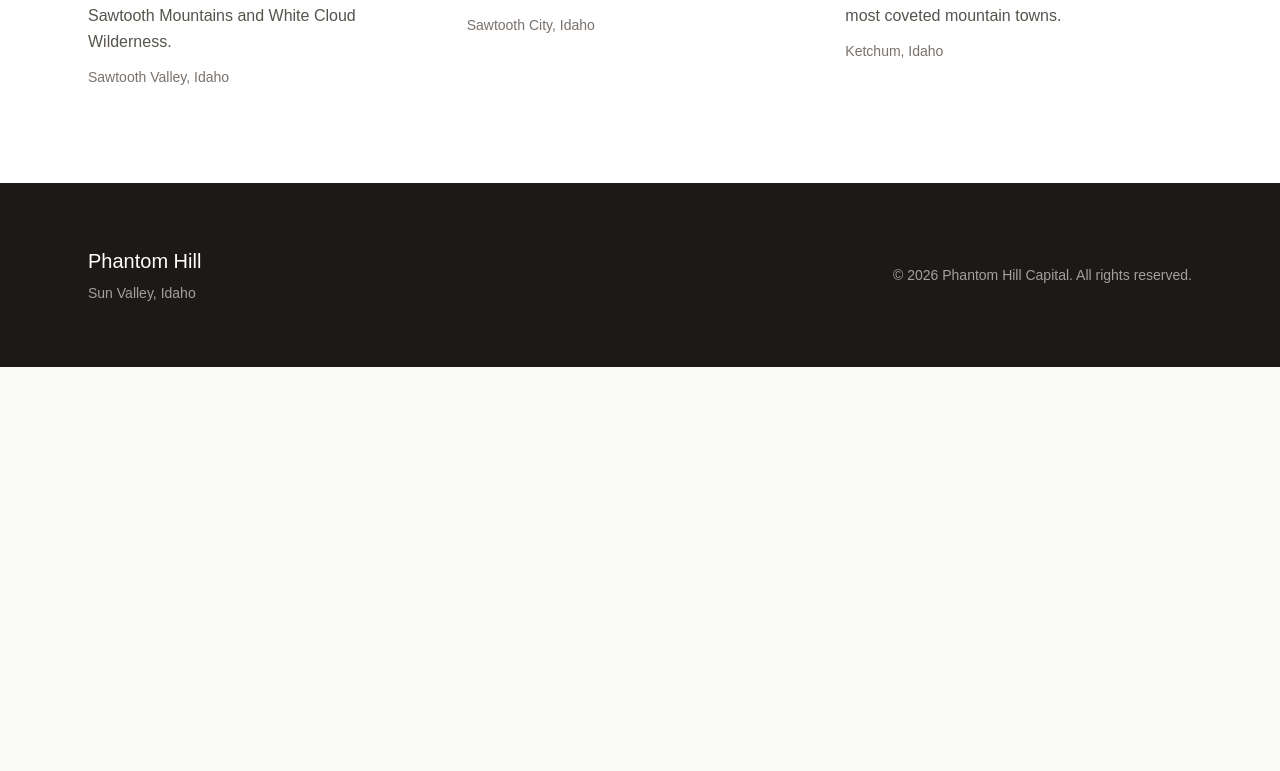
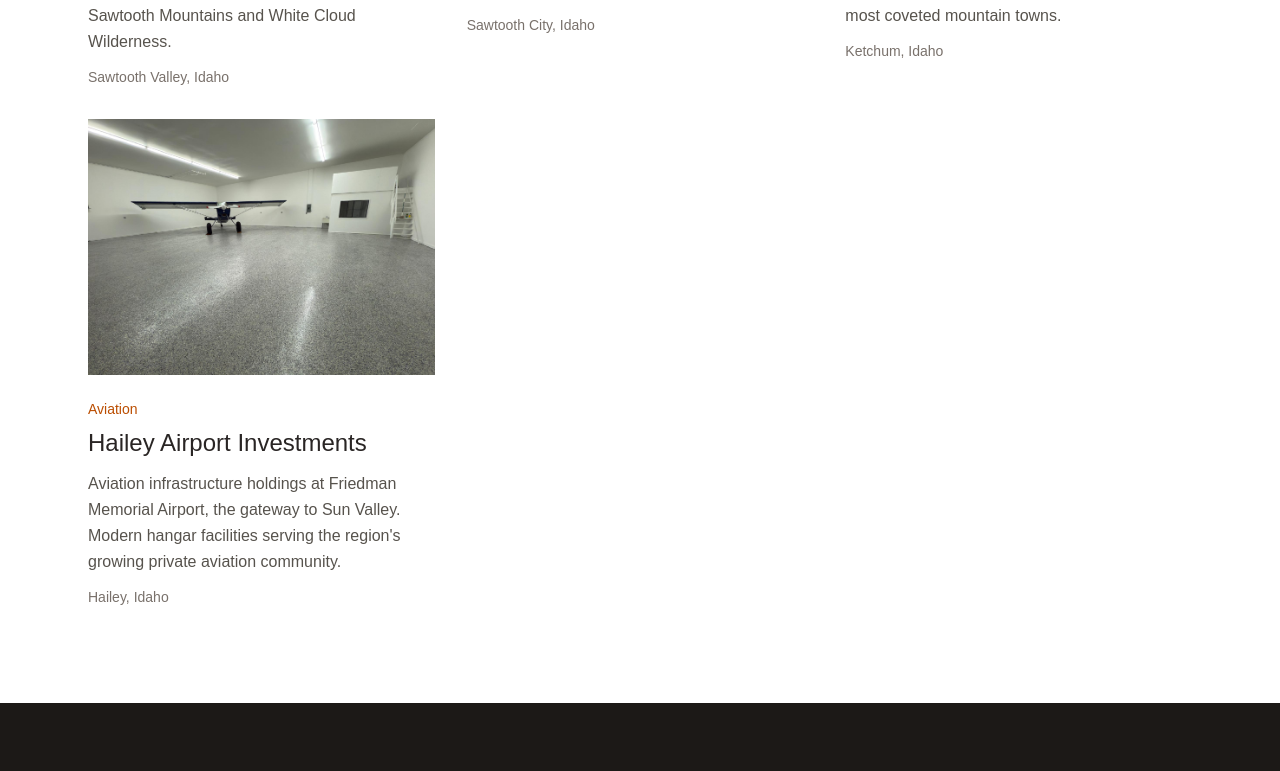
Before and after one commit to jarvis-outlier/phantom-hill-21cb5, a Next.js app: page / in a window 1280 px wide. Shown: the part 1789-2560 px from the top of the page. Before the commit the page ends 2156 px from the top, so only its background shows below. Built offline with nearby package versions, Linux system fonts and the light colour scheme.

Commit message:
Add Hailey Airport Investments to portfolio

```diff
--- a/src/app/page.tsx
+++ b/src/app/page.tsx
@@ -21,6 +21,13 @@ const properties = [
     location: "Ketchum, Idaho",
     type: "Commercial Real Estate",
     image: "/images/ketchum-downtown.jpg",
+  },
+  {
+    name: "Hailey Airport Investments",
+    description: "Aviation infrastructure holdings at Friedman Memorial Airport, the gateway to Sun Valley. Modern hangar facilities serving the region's growing private aviation community.",
+    location: "Hailey, Idaho",
+    type: "Aviation",
+    image: "/images/hailey-airport.jpg",
   },
 ];
 
```
Also changed, not shown: public/images/hailey-airport.jpg (added).
